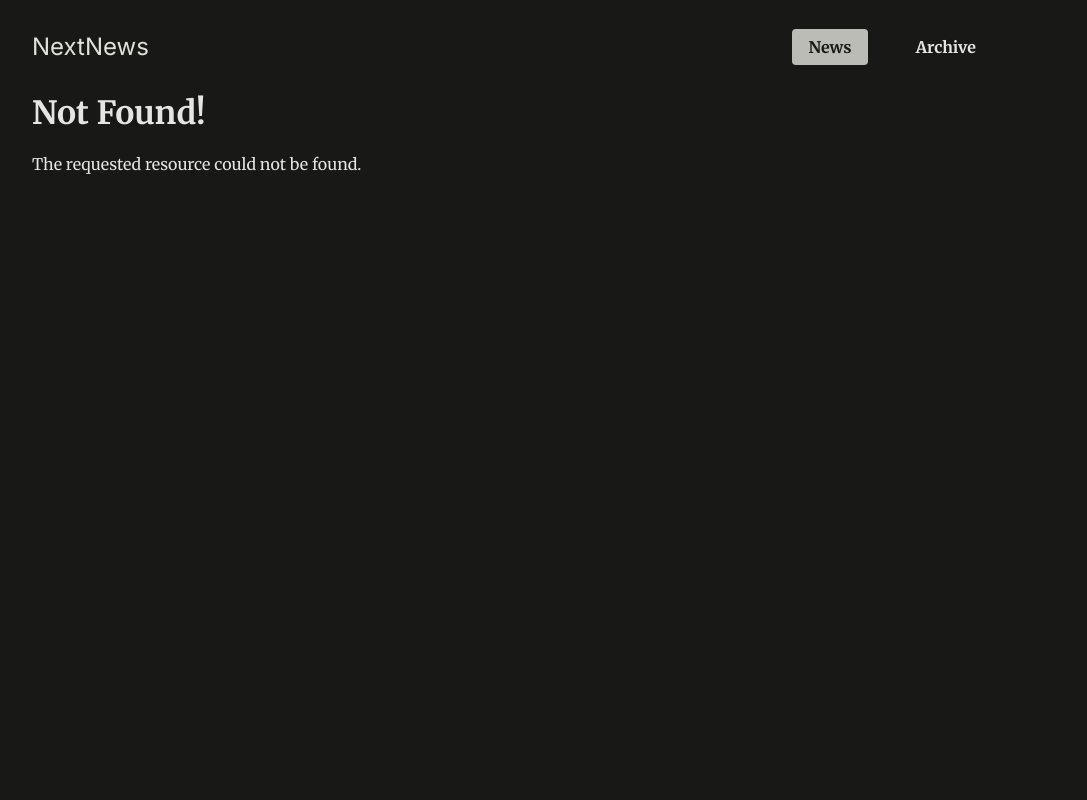
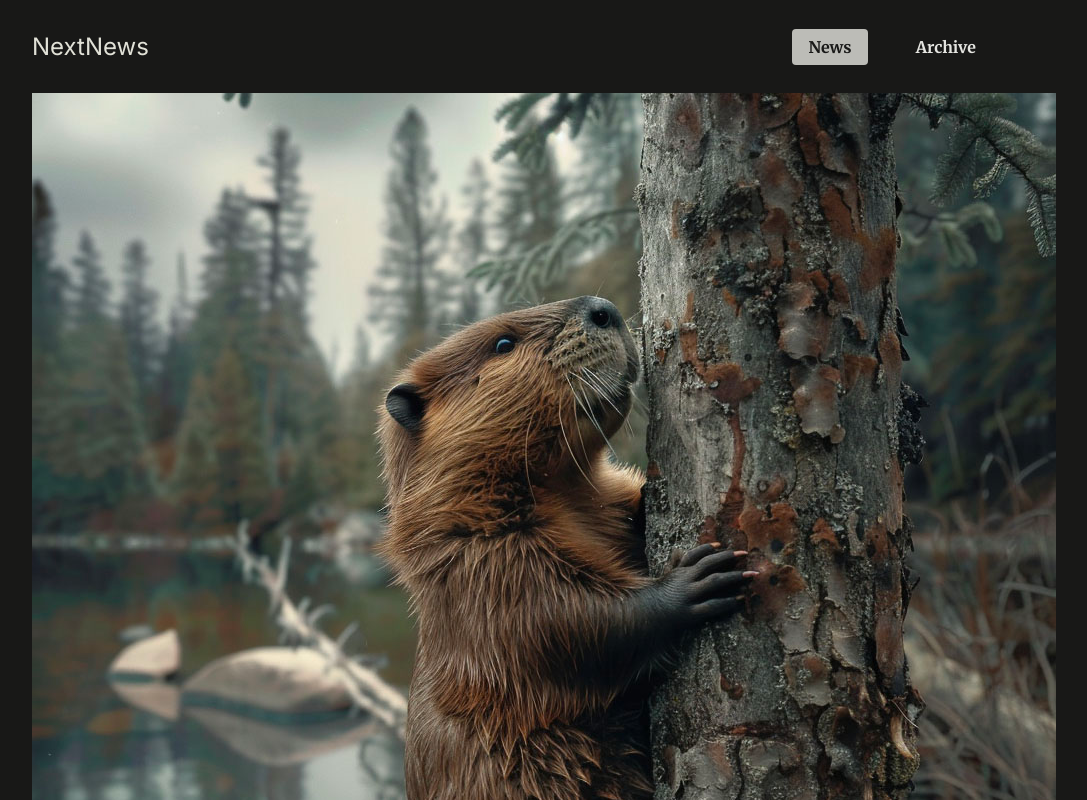
Before and after one commit to Code016m/nextjs-routing_rendering-proj, a Next.js app: page /news/beaver-plague/image in a window 1280 px wide. Before the commit this address had no page. Shown: the top 800 px of the page, without its empty margins (128-1215 px from the left). Built offline with nearby package versions, Linux system fonts and the light colour scheme.

Commit message:
add ImagePage component for displaying news images with notFound handling

```diff
--- /dev/null
+++ b/app/news/[slug]/image/page.js
@@ -0,0 +1,20 @@
+import { notFound } from "next/navigation";
+
+import { DUMMY_NEWS } from "@/dummy-news";
+
+export default function ImagePage({ params }) {
+  const newsItemSlug = params.slug;
+  const newsItem = DUMMY_NEWS.find(
+    (newsItem) => newsItem.slug === newsItemSlug,
+  );
+
+  if (!newsItem) {
+    notFound();
+  }
+
+  return (
+    <div className="fullscreen-image">
+      <img src={`/images/news/${newsItem.image}`} alt={newsItem.title} />
+    </div>
+  );
+}
```
